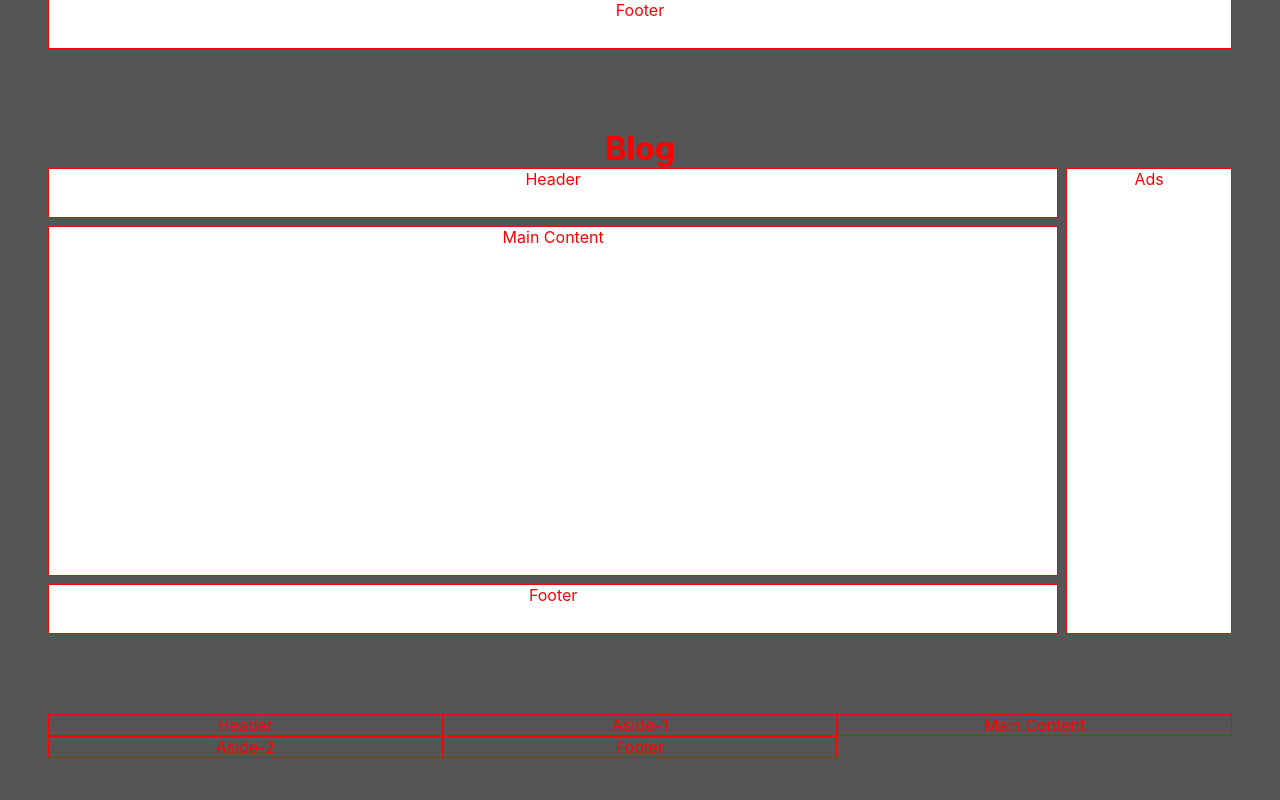
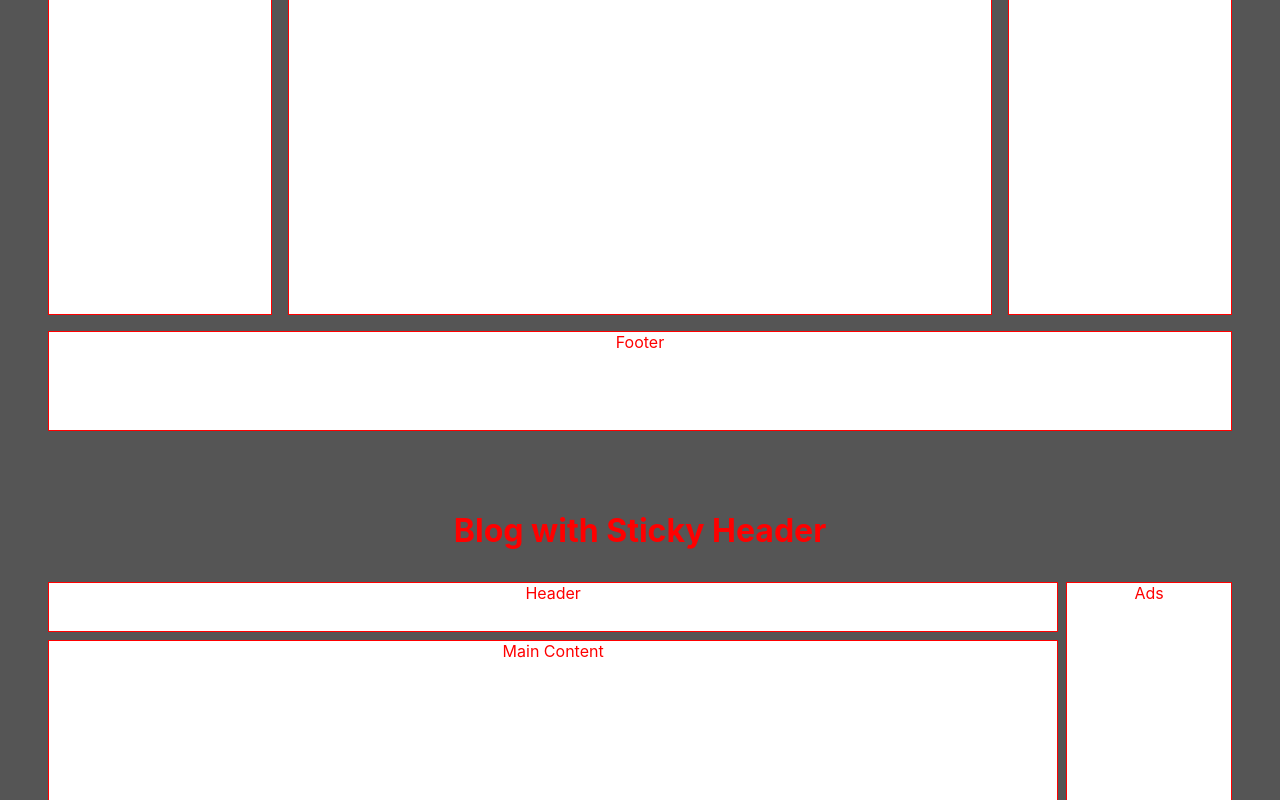
Before and after one commit to turkaytunc/grid-layout-examples, a React (Create React App) app: page / in a window 1280 px wide. Shown: the part 420-1220 px from the top of the page. Built offline with nearby package versions, Linux system fonts and the light colour scheme.

Commit message:
add: pancake layout

```diff
--- a/src/App.tsx
+++ b/src/App.tsx
@@ -3,7 +3,7 @@ import './app.scss';
 function App() {
   return (
     <div className="app">
-      <h1> Holy Grail</h1>
+      <h1>Holy Grail</h1>
       <section className="grid-container-1">
         <header className="header visual">Header</header>
         <aside className="aside-1 visual">Aside-1</aside>
@@ -11,18 +11,17 @@ function App() {
         <aside className="aside-2 visual">Aside-2</aside>
         <footer className="footer visual">Footer</footer>
       </section>
-      <h1> Blog</h1>
+      <h1>Blog with Sticky Header</h1>
       <section className="grid-container-2">
         <header className="header visual">Header</header>
         <main className="main visual">Main Content</main>
         <aside className="ads visual">Ads</aside>
         <footer className="footer visual">Footer</footer>
       </section>
+      <h1>Pancake</h1>
       <section className="grid-container-3">
         <header className="header visual">Header</header>
-        <aside className="aside-1 visual">Aside-1</aside>
         <main className="main visual">Main Content</main>
-        <aside className="aside-2 visual">Aside-2</aside>
         <footer className="footer visual">Footer</footer>
       </section>
     </div>
--- a/src/app.scss
+++ b/src/app.scss
@@ -3,6 +3,9 @@
   color: red;
   padding: 3rem;
   text-align: center;
+  h1 {
+    margin-bottom: 2rem;
+  }
 }
 .visual {
   border: 1px solid red;
@@ -22,11 +25,10 @@
   > * {
     background-color: white;
     text-align: center;
-    min-height: 50px;
+    min-height: 100px;
   }
   .header {
     grid-area: header;
-    position: sticky;
   }
   .aside-1 {
     grid-area: aside-1;
@@ -60,6 +62,8 @@
   }
   .header {
     grid-area: header;
+    position: sticky;
+    top: 0;
   }
   .main {
     grid-area: main;
@@ -76,16 +80,13 @@
 .grid-container-3 {
   margin-bottom: 5rem;
   display: grid;
-  grid-template-columns: 1fr 1fr 1fr;
+  grid-template-rows: 1fr 5fr 1fr;
   grid-template-areas: 'header';
-  .header {
-  }
-  .aside-1 {
-  }
-  .main {
-  }
-  .aside-2 {
-  }
-  .footer {
+  row-gap: 0.5rem;
+
+  > * {
+    background-color: white;
+    text-align: center;
+    min-height: 50px;
   }
 }
```
